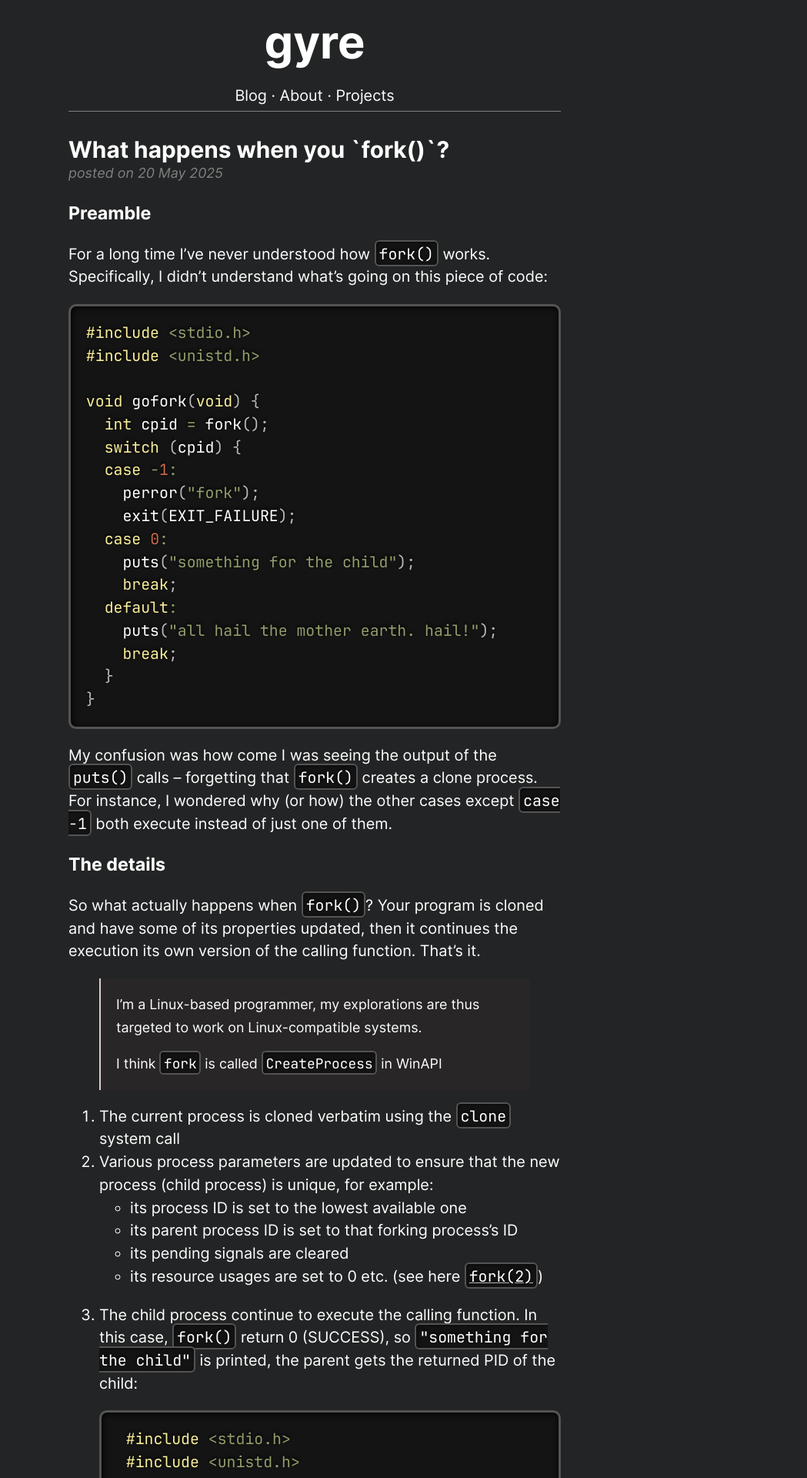
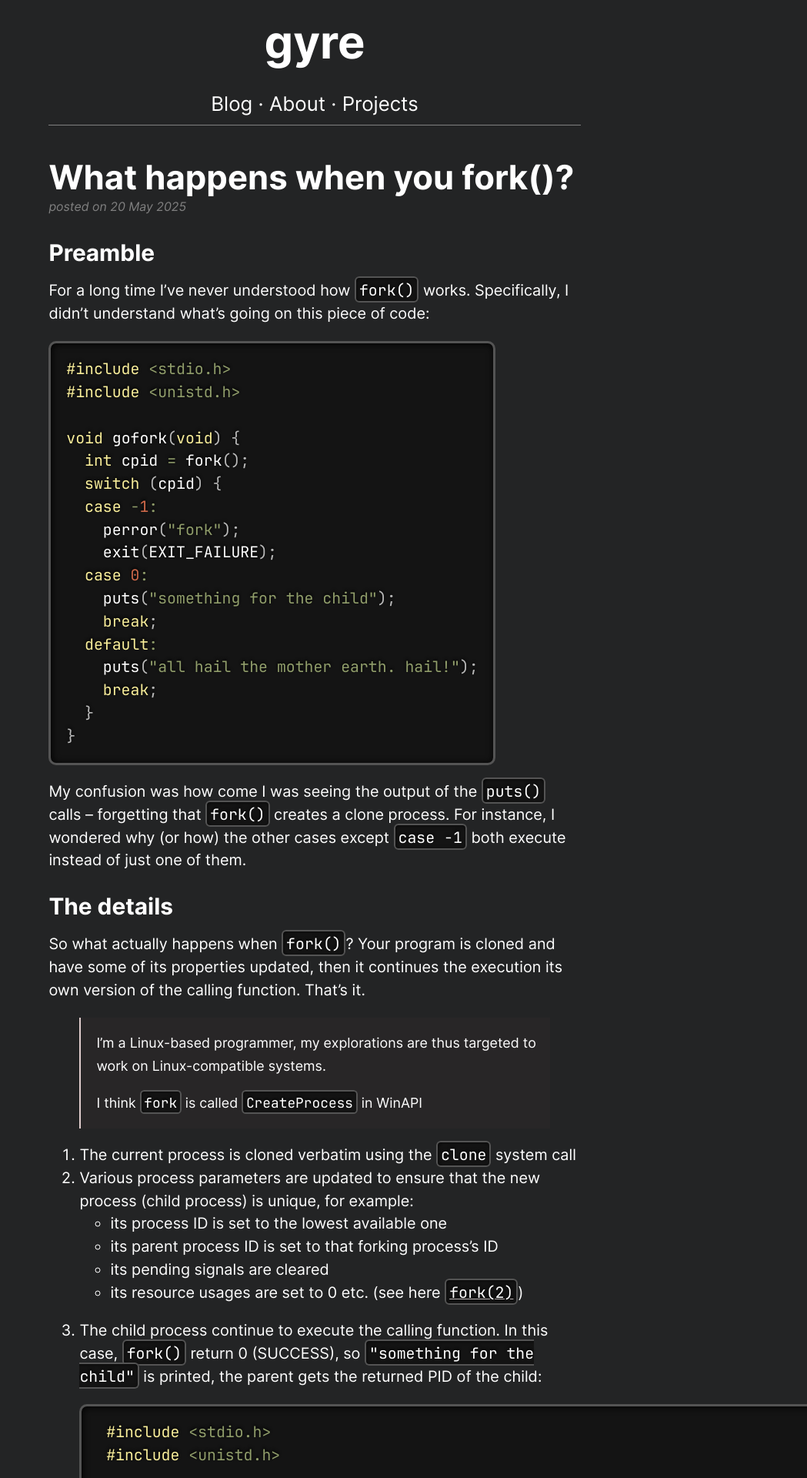
Before and after one commit to gyreas/gyreas.github.io, a Jekyll site: the page built from _posts/2025-05-20-what-happens-at-fork.md, in a window 1280 px wide. Shown: the top 1920 px of the page at 77% size, without its empty margins (231-1280 px from the left). Built offline with Jekyll 4.4.1, drawn with Linux system fonts in a browser that asks for light colours; some of the changed text lies outside the part shown.

Commit message:
update 2025-05-20-what-happens-at-form.md
- improve UI/UX across screen sizes
- update Justfile

```diff
--- a/_posts/2025-05-20-what-happens-at-fork.md
+++ b/_posts/2025-05-20-what-happens-at-fork.md
@@ -1,6 +1,6 @@
 ---
 layout: post
-title: What happens when you `fork()`?
+title: What happens when you fork()?
 date: 2025-05-20T02:52:11+01:00
 tags:
 ---
@@ -88,7 +88,7 @@
     via the system's command runner, which is `/bin/sh -c` on *NIX systems
 
 
-### # Uses of fork and examples
+### Uses of fork and examples
 
 If you've ever used any program that runs other programs, there's a fork happening there somewhere.
 
--- a/assets/css/main.css
+++ b/assets/css/main.css
@@ -11,6 +11,10 @@
 	line-height: 150%;
 	background-color: #232425;
 	color: white;
+}
+
+h3, h4, h5 {
+	margin-bottom: 0px;
 }
 
 blockquote {
@@ -37,11 +41,6 @@
 #logo ol {
 	margin: 0px;
 	padding: 0px;
-}
-
-#main {
-	width: 50%;
-	margin: 0 auto;
 }
 
 #nav {
@@ -91,7 +90,8 @@
 
 #post-short a:link, #post-short a:visited	{
 	text-decoration: none;
-	color:#c9d1da
+	color: white;
+	font-style: italics;
 }
 
 #post-short a:hover	{
@@ -108,7 +108,7 @@
 }
 
 #post i	{
-	font-size:0.9em;
+	font-size:0.8em;
 	color: grey;
 }
 
@@ -130,9 +130,17 @@
 	text-decoration: underline;
 }
 
-@media screen and (max-width: 850px) {
+#main {
+	width: 70%;
+}
+
+.highlight {
+	width: fit-content;
+}
+
+@media screen and (min-width: 1081px) {
 	#main {
-		width: auto;
+		width: 54%;
 		margin: 0 auto;
 		padding: 10px;
 	}
@@ -151,21 +159,41 @@
 		padding-bottom: 0.5em;
 	}
 
+	#content-left p {
+		font-size: 1.0em;
+	}
+
+	h2, h3, h4, h5 {
+		margin-bottom: 0px;
+	}
 	h2 {
-		font-size: 2em;
+		font-size: 2.2em;
+		line-height: 1em;
 	}
 
 	h3 {
-		font-size: 1.4em;
+		font-size: 1.5em;
+		line-height: 1.0em;
 	}
 
+	h4 {
+		font-size: 1.1em;
+	}
 }
 
-@media screen and (max-width: 450px) {
+@media screen and (min-width: 851px) and (max-width: 1080px) {
 	#main {
-		width: auto;
+		width: 80%;
+	}
+}
+
+@media screen and (min-width: 450px) and (max-width: 850px) {
+	#main {
+		width: 98%;
 		margin: 0 auto;
 		padding: 10px;
+		font-size: 100%;
+		line-height: 150%;
 	}
 
 	#logo, #nav, #content-left,	#footer {
@@ -182,12 +210,22 @@
 		padding-bottom: 0.5em;
 	}
 
+	#content-left p {
+		font-size: 0.9em;
+	}
+
+	h2, h3, h4, h5 {
+		margin-bottom: 0px;
+	}
 	h2 {
 		font-size: 2em;
 	}
 
 	h3 {
-		font-size: 1em;
+		font-size: 1.2em;
 	}
 
+	h4 {
+		font-size: 0.8em;
+	}
 }
```
Also changed, not shown: 1 other file.
